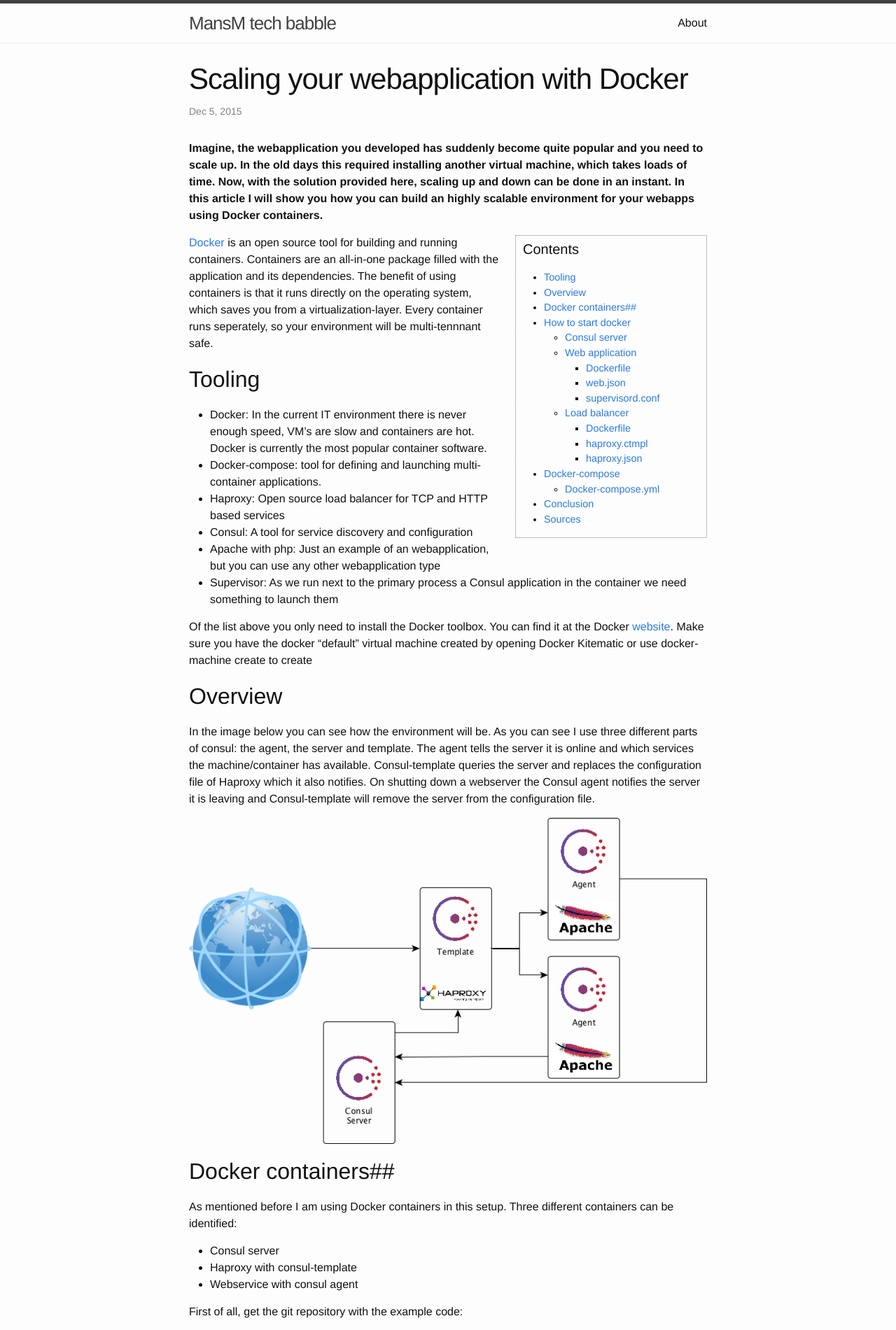
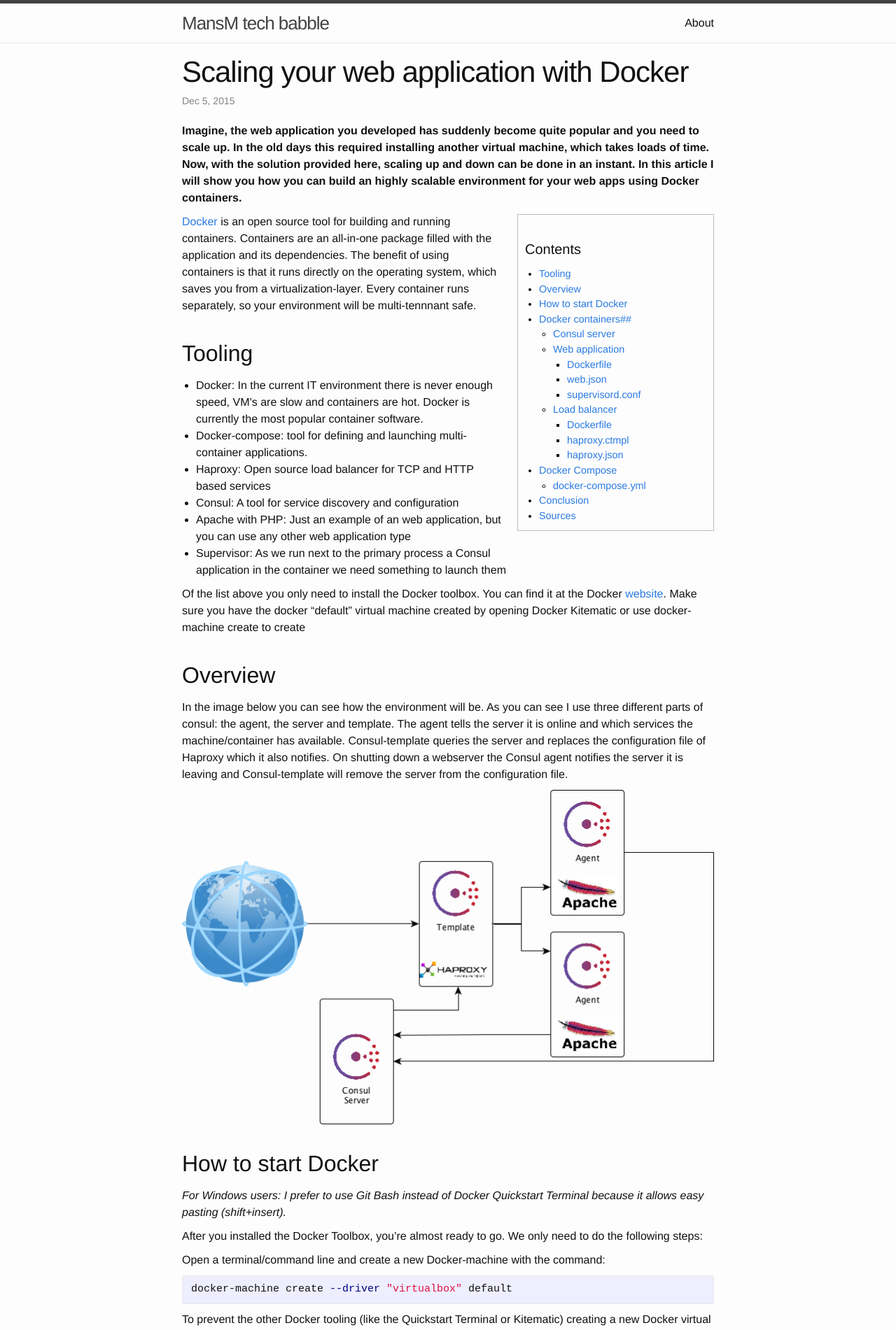
Before and after one commit to MansM/mansm.github.io, a Jekyll site: the page built from _posts/2015-12-05-scaling-your-webapplication-wth-docker.md, in a window 1280 px wide. Shown: the top 1901 px of the page at 70% size. Built offline with Jekyll 4.4.1, drawn with Linux system fonts in a browser that asks for light colours; nearby versions of some CDN libraries; some of the changed text lies outside the part shown.

Commit message:
typo's fixen enzo, regelafstand bij kopjes aan de boven- en onderkant aangepast

```diff
--- a/_posts/2015-12-05-scaling-your-webapplication-wth-docker.md
+++ b/_posts/2015-12-05-scaling-your-webapplication-wth-docker.md
@@ -1,6 +1,6 @@
 ---
 layout: post
-title:  "Scaling your webapplication with Docker"
+title:  "Scaling your web application with Docker"
 date: 2015-12-05 18:00:00 +0100
 categories:
  - Docker
@@ -11,9 +11,9 @@
 commentIssueId: 1
 ---
 
-**Imagine, the webapplication you developed has suddenly become quite popular and you need to scale up. In the old days this required installing another virtual
+**Imagine, the web application you developed has suddenly become quite popular and you need to scale up. In the old days this required installing another virtual
 machine, which takes loads of time. Now, with the solution provided here, scaling up and down can be done in an instant. In this article I will show you how you
-can build an highly scalable environment for your webapps using Docker containers.**
+can build an highly scalable environment for your web apps using Docker containers.**
 
 {::options parse_block_html="true" /}
 <div class="toc">
@@ -24,7 +24,7 @@
 
 [Docker](https://www.docker.com/) is an open source tool for building and running containers. Containers are an all-in-one package filled with the application and its dependencies.
 The benefit of using containers is that it runs directly on the operating system, which saves you from a virtualization-layer. Every container runs
-seperately, so your environment will be multi-tennnant safe.
+separately, so your environment will be multi-tennnant safe.
 
 ##Tooling
 - Docker: In the current IT environment there is never enough speed, VM's are slow and containers are hot. Docker is currently the most popular
@@ -32,7 +32,7 @@
 - Docker-compose: tool for defining and launching multi-container applications.
 - Haproxy: Open source load balancer for TCP and HTTP based services
 - Consul: A tool for service discovery and configuration
-- Apache with php: Just an example of an webapplication, but you can use any other webapplication type
+- Apache with PHP: Just an example of an web application, but you can use any other web application type
 - Supervisor: As we run next to the primary process a Consul application in the container we need something to launch them
 
 Of the list above you only need to install the Docker toolbox. You can find it at the Docker [website](https://www.docker.com/docker-toolbox). Make sure you
@@ -44,60 +44,67 @@
 configuration file of Haproxy which it also notifies. On shutting down a webserver the Consul agent notifies the server it is leaving and Consul-template
 will remove the server from the configuration file.
 
-![container overview](/images/2015-12-01-scaling-your-dockerized-webapplication/overview.png)
+![Container overview](/images/2015-12-01-scaling-your-dockerized-webapplication/overview.png)
+
+##How to start Docker
+*For Windows users:
+I prefer to use Git Bash instead of Docker Quickstart Terminal because it allows easy pasting (shift+insert).*
+
+After you installed the Docker Toolbox, you're almost ready to go. We only need to do the following steps:
+
+Open a terminal/command line and create a new Docker-machine with the command:
+{% highlight bash %}
+docker-machine create --driver "virtualbox" default
+{% endhighlight %}
+To prevent the other Docker tooling (like the Quickstart Terminal or Kitematic) creating a new Docker virtual machine, I've used the default name 'default'.
+On starting the terminal/command line you will have to direct to the location of the Docker-machine (when you forget: you will get an error about not be able to connect:
+{% highlight bash %}
+eval "${docker-machine env default)"
+{% endhighlight %}
 
 ##Docker containers##
-As mentioned before I am using Docker containers in this setup. Three different containers can be identified:
+Three different containers can be identified:
 
 - Consul server
-- Haproxy with consul-template
-- Webservice with consul agent
+- Load balancer with Consul-template
+- Web service with Consul agent
 
-First of all, get the git repository with the example code:
+First of all, get the Git repository with the example code:
 {% highlight bash %}
 git clone https://github.com/MansM/docker-scalingdemo.git
 {% endhighlight %}
 
-##How to start docker
-git bash gebruiken (vanwege shift+insert wel werken)
-docker-machine create default
-env "$(docker-machine env default)"
-voor elke nieuwe terminal/command line moet je dit doen
-en in de juiste map staan
-
-
 ###Consul server
-Change to the folder in your terminal or Windows commandline. The Consul server is the Consul-server container made by Gliderlabs, to start it:
+Change to the folder in your terminal or Windows command line where the Git repository is located. The Consul server is the 'consul-server' container made by Gliderlabs, to start it:
 
 {% highlight bash %}
 docker run --rm --name consul -p 8500:8500 gliderlabs/consul-server -bootstrap
 {% endhighlight %}
 
-To view the consul server ui, you can browse to the docker_ip:8500, you can locate the ip with running the command:
+To view the Consul server UI, you can browse to the docker_ip:8500, you can locate the IP with running the command:
 {% highlight bash %}
 docker-machine ip default
 {% endhighlight %}
-If default is not the correct Docker-machine, find the correct one with "docker-machine ls".
+If 'default' is not the correct Docker-machine, find the correct one with "docker-machine ls".
 
 You should now see something like:
 ![Consul UI](/images/2015-12-01-scaling-your-dockerized-webapplication/consul-ui.png)
 
 ###Web application
-Now it is time to add a webserver to the pool. First of all we need to build and run the Docker container:
+Now it's time to add a webserver to the pool. First of all we need to build and run the Docker container:
 
 {% highlight bash %}
 docker build -t apachephp apachephp
 docker run  --rm --name web -p 8080:80 --link="consul" apachephp
 {% endhighlight %}
-When you refresh the Consul UI screen, you will see the webserver has been added.
+When you refresh the Consul UI screen, you will see the web server has been added.
 ![Consul UI with webserver](/images/2015-12-01-scaling-your-dockerized-webapplication/consul-ui-web.png)
 
-TODO: link uitleggen
-TODO:
+In the command to start the web server I have used the option 'link'. Setting this parameter Docker will link the mentioned container to the new container.
 
 ####Dockerfile
 The main item of any Docker container is the Dockerfile, this contains the building steps from which Docker builds the image.
-In this case the base image we are using is the image php including apache (line 1). On line 4 we install Supervisor and two
+In this case the base image we are using is PHP including Apache (line 1). On line 4 we install Supervisor and two
 utilities to get the rest of the Dockerfile working. The Consul agent is downloaded and installed on line 9. The configuration for
 Supervisor and Consul is copied into the image on line 12 and 13. The last line is the command which will be executed on launching the container,
 in this case starting Supervisor to launch the other processes.
@@ -177,6 +184,7 @@
 EXPOSE 80/tcp 9000/tcp
 CMD ["consul-template", "-config=/etc/haproxy.json", "-consul=consul:8500"]
 {% endhighlight %}
+
 ####haproxy.ctmpl
 Below is only a part of the Haproxy configuration file, the part that is modified by Consul-template. At line 7 the loop starts for every node that delivers the service web
 and it will create a line for every available server. Usually the word 'check' is placed at the end of every sever-line to make Haproxy check for the availability of the server,
@@ -192,6 +200,7 @@
     balance roundrobin {{range service "web"}}
     server {{.Node}} {{.Address}}:{{.Port}}{{end}}{% endraw %}
 {% endhighlight %}
+
 ####haproxy.json
 This is the configuration file for Consul-template. Using the source template file, it will generate the destination configuration file and will invoke Haproxy with the newly created
 configuration file.
@@ -202,10 +211,12 @@
   command = "haproxy -f /etc/haproxy/haproxy.cfg -sf $(pidof haproxy) &"
 }
 {% endhighlight %}
+With the information above I have shown you how Docker works and how you can manually spin up multiple containers to build a Docker environment. In the next part I will show you
+how you can simplify this and finally we get to scaling.
 
-##Docker-compose
-Until now we have started all the containers one by one, but there is a more easy way todo it. We will using Docker-compose, it is shipped with the Docker toolbox.
-Before we can use it, we have to make sure all the manually started containers are gone, otherwise you will get conflicts with ports. Below you can see the the running containers:
+##Docker Compose
+Until now we have started all the containers one by one, but there is a more easy way todo it. We will using Compose, which is shipped with the Docker Toolbox.
+Before we can use it, we have to make sure all the manually started containers are gone, to prevents conflicts with ports. Below you can see the the running containers:
 {% highlight bash %}
 Manss-MacBook-Air:~ Mans$ docker ps
 CONTAINER ID        IMAGE                      COMMAND                  CREATED             STATUS              PORTS                                                                                NAMES
@@ -214,29 +225,31 @@
 16df4e7a5e64        gliderlabs/consul-server   "/bin/consul agent -s"   29 seconds ago      Up 28 seconds       8300-8302/tcp, 8400/tcp, 8301-8302/udp, 8600/tcp, 8600/udp, 0.0.0.0:8500->8500/tcp   consul
 {% endhighlight %}
 
-to stop them use the following command:
+To stop them use the following command:
 {% highlight bash %}
 docker stop loadbalancer web consul
 {% endhighlight %}
 
 To start all the containers of this project, use the command
 {% highlight bash %}
-"docker-compose up"
-{% endhighlight %} It will start all the containers and show the logs.
-Now it's time for the stuff its all about: scaling! To increase the amount of webservers to 5, you just have to give this command:
+docker-compose up
+{% endhighlight %}
+
+It will start all the containers and show the logging output in the terminal/command line.
+Now it's time for the stuff its all about: scaling! To increase the amount of web servers to 5, you just have to give this command:
 {% highlight javascript bash %}
-Manss-MacBook-Air:scalingdemo Mans$ Docker-compose scale web=5
+Manss-MacBook-Air:scalingdemo Mans$ docker-compose scale web=5
 Creating and starting 2 ... done
 Creating and starting 3 ... done
 Creating and starting 4 ... done
 Creating and starting 5 ... done
 {% endhighlight %}
-Within a couple of seconds you are now running your webapplication on 5 webservers:
-![Consul ui upscaled](/images/2015-12-01-scaling-your-dockerized-webapplication/consul-ui-upscaled.png)
-![haproxy upscaled](/images/2015-12-01-scaling-your-dockerized-webapplication/haproxy-upscaled.png)
+Within a couple of seconds you are now running your web application on 5 webservers:
+![Consul UI upscaled](/images/2015-12-01-scaling-your-dockerized-webapplication/consul-ui-upscaled.png)
+![Haproxy upscaled](/images/2015-12-01-scaling-your-dockerized-webapplication/haproxy-upscaled.png)
 
-###Docker-compose.yml
-All the magic of the Docker-compose is configured in the Docker-compose.yml listed below. In essence it is just listing all the containers and the runtime
+###docker-compose.yml
+All the magic of Compose is configured in the docker-compose.yml listed below. In essence it is just listing all the containers and the runtime
 parameters.
 {% highlight javascript yaml %}
 consul:
@@ -257,8 +270,9 @@
   links:
     - consul
 {% endhighlight %}
+
 ##Conclusion
-Creating an highly scalable environment is not hard as this blogpost will have shown you. It is usable for containers as well for virtual machines.
+Creating an highly scalable environment is not hard, as this blogpost will have shown you. It is usable for containers as well for virtual machines (if you really want to).
 In a later post I will add Docker swarm to the mix and extend the functionality over multiple (Docker-)machines.
 
 ##Sources
--- a/_sass/_layout.scss
+++ b/_sass/_layout.scss
@@ -218,6 +218,7 @@
 
     h2 {
         font-size: 32px;
+        margin-top: 32px;
 
         @include media-query($on-laptop) {
             font-size: 28px;
@@ -226,6 +227,7 @@
 
     h3 {
         font-size: 26px;
+        margin-top: 26px;
 
         @include media-query($on-laptop) {
             font-size: 22px;
@@ -234,6 +236,7 @@
 
     h4 {
         font-size: 20px;
+        margin-top: 30px;
 
         @include media-query($on-laptop) {
             font-size: 18px;
--- a/css/main.scss
+++ b/css/main.scss
@@ -12,7 +12,7 @@
 $small-font-size:  $base-font-size * 0.875;
 $base-line-height: 1.5;
 
-$spacing-unit:     30px;
+$spacing-unit:     20px;
 
 $text-color:       #111;
 $background-color: #fdfdfd;
```
Also changed, not shown: other parts of _posts/2015-12-05-scaling-your-webapplication-wth-docker.md (+4 -4 lines).
